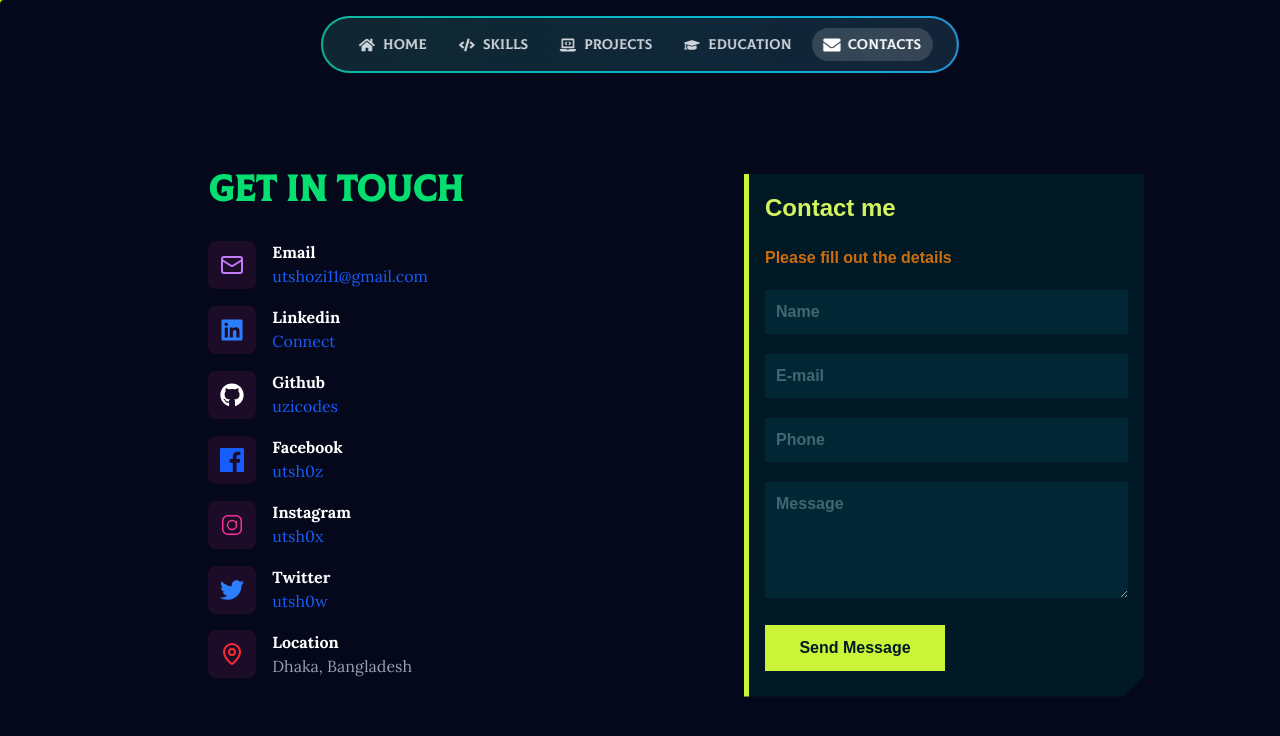
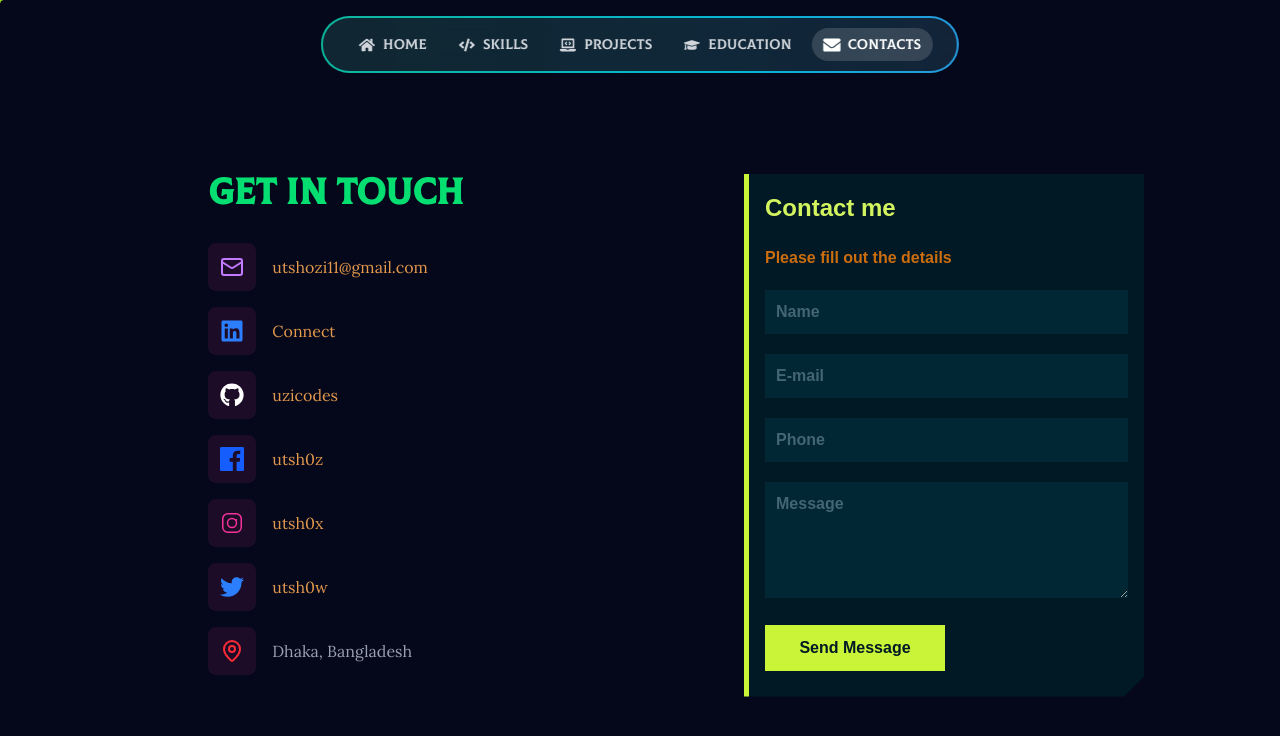
Before and after one commit to uzicodes/utsho-heaven-chowdhury, a Next.js app: page /contacts in a window 1280 px wide. Shown: the top 736 px of the page. Built offline with nearby package versions, Linux system fonts and the light colour scheme.

Commit message:
refactor: update link styles & color for better visibility

```diff
--- a/src/app/contacts/page.tsx
+++ b/src/app/contacts/page.tsx
@@ -101,14 +101,13 @@ export default function Contact() {
                           {item.icon}
                         </div>
                         <div>
-                          <h3 className="font-semibold" style={{ fontFamily: 'Lora, serif' }}>{item.label}</h3>
                           {item.link ? (
                             <a
                               href={item.link}
                               target="_blank"
                               rel="noopener noreferrer"
-                              className="text-blue-600 cursor-pointer hover:text-white duration-500"
-                              style={{ fontFamily: 'Lora, serif' }}
+                              className="cursor-pointer hover:text-white duration-500"
+                              style={{ fontFamily: 'Lora, serif', color: '#E3984D' }}
                             >
                               {item.text}
                             </a>
```
